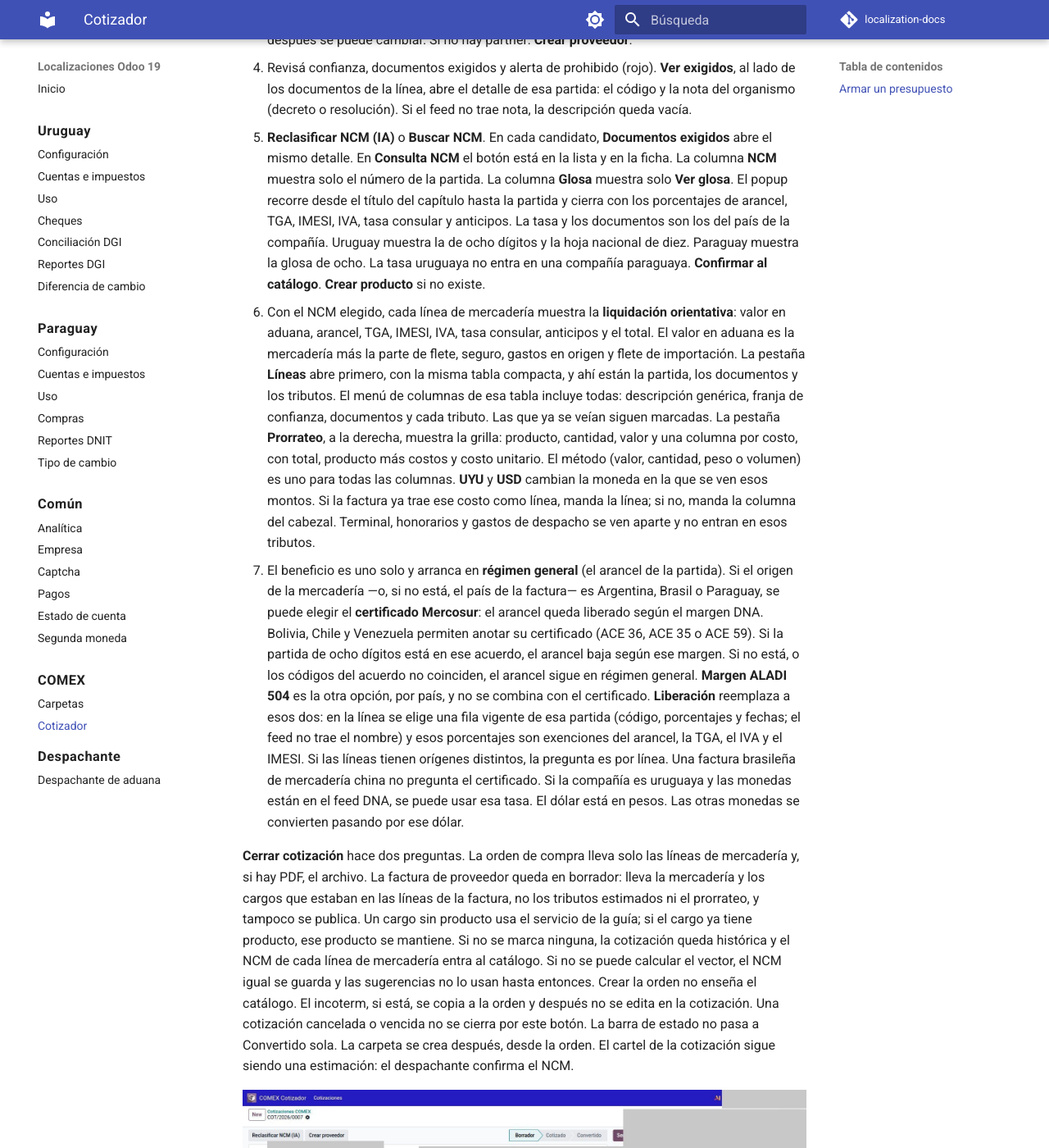
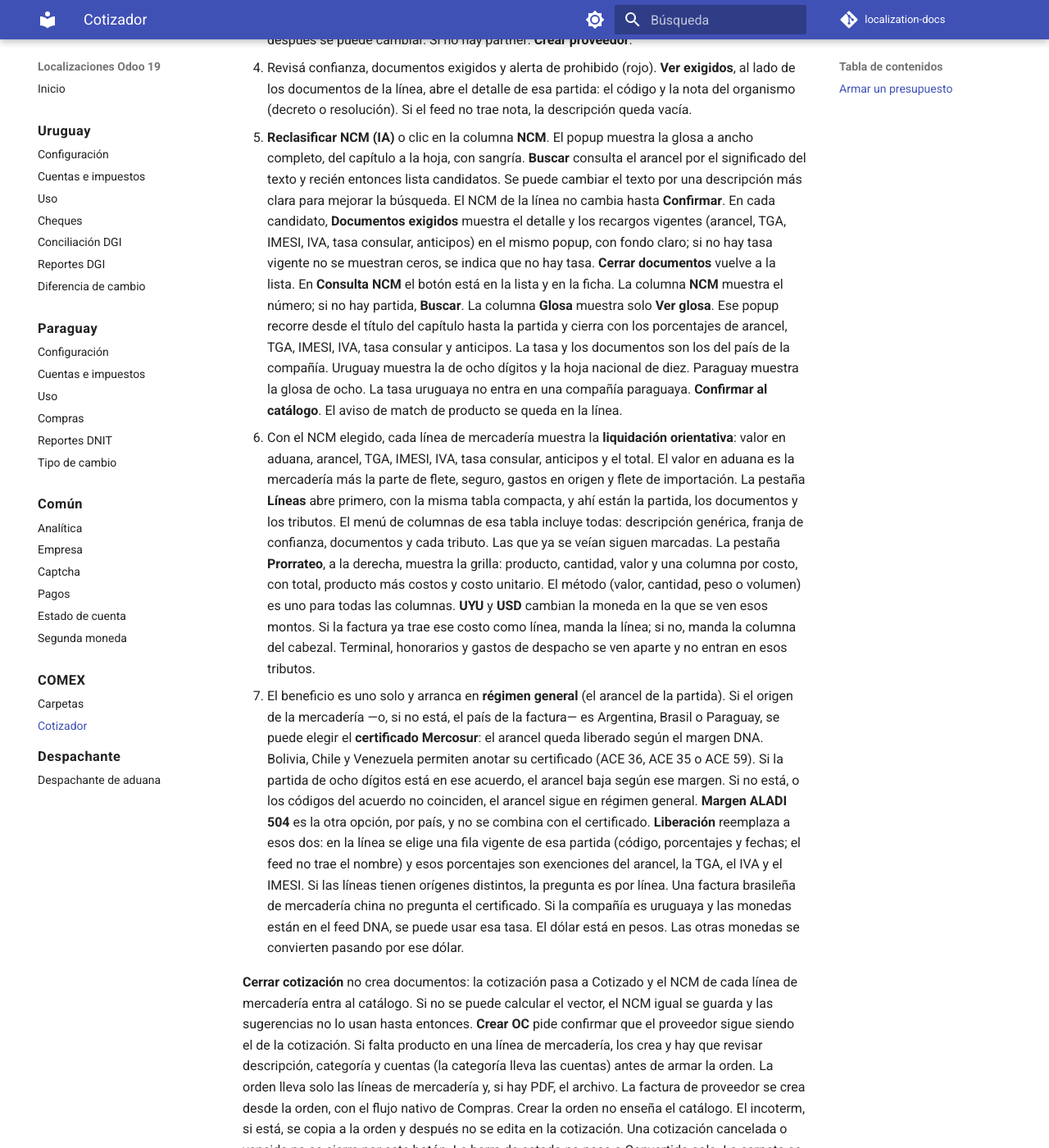
Before and after one commit to Pabloolano/localization-docs, an MkDocs documentation site: the page built from docs/comex/cotizador.md, in a window 1280 px wide and 1400 px high, scrolled down 1264 px. Shown: the whole window at 82% size. Built offline with MkDocs 1.6.1 and Material for MkDocs 9.7.7, drawn with Linux system fonts in a browser that asks for light colours; comment, search, counter and statistics services are not loaded; some of the changed text lies outside the part shown.

Commit message:
docs(comex): cotizador, cierre distinto de la OC
Cerrar no crea la orden. Buscar NCM y recargos van en el mismo popup;
sin tasa vigente no se muestran ceros.

Co-authored-by: Cursor <cursoragent@cursor.com>

```diff
--- a/docs/comex/cotizador.md
+++ b/docs/comex/cotizador.md
@@ -2,9 +2,9 @@
 
 Módulo `comex_quote` (en implementación: el circuito de UI ya está; la IA y el catálogo NCM se siguen afinando).
 
-`Comex → Cotización → Cotizaciones`. Catálogo: **Consulta NCM**. No es una app aparte: vive dentro de Comex.
+`Comex → Cotización → Cotizaciones`. Catálogo: **Consulta NCM**, agrupado por la **partida de 4 dígitos**; cada grupo se despliega para ver las aperturas. No es una app aparte: vive dentro de Comex.
 
-**Cerrar cotización** pregunta si se crea la orden de compra y si se crea la factura de proveedor en borrador. Si no se marca ninguna, la cotización queda histórica y se guarda el NCM de cada línea de mercadería.
+**Cerrar cotización** deja la cotización histórica y guarda el NCM de cada línea de mercadería. No crea la orden de compra. **Crear OC** aparece después del cierre.
 
 La glosa, la tasa y los documentos son los del país de la compañía. Uruguay muestra la glosa de ocho dígitos y, si el código tiene diez, la hoja nacional. Paraguay muestra la glosa de ocho. La tasa y los documentos de Uruguay no se usan en una compañía paraguaya.
 
@@ -18,11 +18,11 @@ La glosa, la tasa y los documentos son los del país de la compañía. Uruguay m
 2. **Continuar** — wizard de costos (flete, seguro, gastos origen/terminal/línea, flete importación, honorario, despacho). Una línea tipeada, sin PDF, entra por el mismo wizard: guarda los costos y no extrae. Con PDF, **Procesar** lee la factura y muestra moneda, fecha, incoterm y líneas. El incoterm se toma del término impreso (FOB, CIF u otro) y se puede cambiar hasta que exista la orden. La clasificación sigue en la cotización, una partida por vez: primero el capítulo de 4 dígitos y después la hoja dentro de ese capítulo. Si la similitud del texto apunta a otra partida, la línea queda marcada para revisar.
 3. La IA extrae líneas y sugiere NCM. La moneda queda vacía hasta que la factura la trae; después se puede cambiar. Si no hay partner: **Crear proveedor**.
 4. Revisá confianza, documentos exigidos y alerta de prohibido (rojo). **Ver exigidos**, al lado de los documentos de la línea, abre el detalle de esa partida: el código y la nota del organismo (decreto o resolución). Si el feed no trae nota, la descripción queda vacía.
-5. **Reclasificar NCM (IA)** o **Buscar NCM**. En cada candidato, **Documentos exigidos** abre el mismo detalle. En **Consulta NCM** el botón está en la lista y en la ficha. La columna **NCM** muestra solo el número de la partida. La columna **Glosa** muestra solo **Ver glosa**. El popup recorre desde el título del capítulo hasta la partida y cierra con los porcentajes de arancel, TGA, IMESI, IVA, tasa consular y anticipos. La tasa y los documentos son los del país de la compañía. Uruguay muestra la de ocho dígitos y la hoja nacional de diez. Paraguay muestra la glosa de ocho. La tasa uruguaya no entra en una compañía paraguaya. **Confirmar al catálogo**. **Crear producto** si no existe.
+5. **Reclasificar NCM (IA)** o clic en la columna **NCM**. El popup muestra la glosa a ancho completo, del capítulo a la hoja, con sangría. **Buscar** consulta el arancel por el significado del texto y recién entonces lista candidatos. Se puede cambiar el texto por una descripción más clara para mejorar la búsqueda. El NCM de la línea no cambia hasta **Confirmar**. En cada candidato, **Documentos exigidos** muestra el detalle y los recargos vigentes (arancel, TGA, IMESI, IVA, tasa consular, anticipos) en el mismo popup, con fondo claro; si no hay tasa vigente no se muestran ceros, se indica que no hay tasa. **Cerrar documentos** vuelve a la lista. En **Consulta NCM** el botón está en la lista y en la ficha. La columna **NCM** muestra el número; si no hay partida, **Buscar**. La columna **Glosa** muestra solo **Ver glosa**. Ese popup recorre desde el título del capítulo hasta la partida y cierra con los porcentajes de arancel, TGA, IMESI, IVA, tasa consular y anticipos. La tasa y los documentos son los del país de la compañía. Uruguay muestra la de ocho dígitos y la hoja nacional de diez. Paraguay muestra la glosa de ocho. La tasa uruguaya no entra en una compañía paraguaya. **Confirmar al catálogo**. El aviso de match de producto se queda en la línea.
 6. Con el NCM elegido, cada línea de mercadería muestra la **liquidación orientativa**: valor en aduana, arancel, TGA, IMESI, IVA, tasa consular, anticipos y el total. El valor en aduana es la mercadería más la parte de flete, seguro, gastos en origen y flete de importación. La pestaña **Líneas** abre primero, con la misma tabla compacta, y ahí están la partida, los documentos y los tributos. El menú de columnas de esa tabla incluye todas: descripción genérica, franja de confianza, documentos y cada tributo. Las que ya se veían siguen marcadas. La pestaña **Prorrateo**, a la derecha, muestra la grilla: producto, cantidad, valor y una columna por costo, con total, producto más costos y costo unitario. El método (valor, cantidad, peso o volumen) es uno para todas las columnas. **UYU** y **USD** cambian la moneda en la que se ven esos montos. Si la factura ya trae ese costo como línea, manda la línea; si no, manda la columna del cabezal. Terminal, honorarios y gastos de despacho se ven aparte y no entran en esos tributos.
 7. El beneficio es uno solo y arranca en **régimen general** (el arancel de la partida). Si el origen de la mercadería —o, si no está, el país de la factura— es Argentina, Brasil o Paraguay, se puede elegir el **certificado Mercosur**: el arancel queda liberado según el margen DNA. Bolivia, Chile y Venezuela permiten anotar su certificado (ACE 36, ACE 35 o ACE 59). Si la partida de ocho dígitos está en ese acuerdo, el arancel baja según ese margen. Si no está, o los códigos del acuerdo no coinciden, el arancel sigue en régimen general. **Margen ALADI 504** es la otra opción, por país, y no se combina con el certificado. **Liberación** reemplaza a esos dos: en la línea se elige una fila vigente de esa partida (código, porcentajes y fechas; el feed no trae el nombre) y esos porcentajes son exenciones del arancel, la TGA, el IVA y el IMESI. Si las líneas tienen orígenes distintos, la pregunta es por línea. Una factura brasileña de mercadería china no pregunta el certificado. Si la compañía es uruguaya y las monedas están en el feed DNA, se puede usar esa tasa. El dólar está en pesos. Las otras monedas se convierten pasando por ese dólar.
 
-**Cerrar cotización** hace dos preguntas. La orden de compra lleva solo las líneas de mercadería y, si hay PDF, el archivo. La factura de proveedor queda en borrador: lleva la mercadería y los cargos que estaban en las líneas de la factura, no los tributos estimados ni el prorrateo, y tampoco se publica. Un cargo sin producto usa el servicio de la guía; si el cargo ya tiene producto, ese producto se mantiene. Si no se marca ninguna, la cotización queda histórica y el NCM de cada línea de mercadería entra al catálogo. Si no se puede calcular el vector, el NCM igual se guarda y las sugerencias no lo usan hasta entonces. Crear la orden no enseña el catálogo. El incoterm, si está, se copia a la orden y después no se edita en la cotización. Una cotización cancelada o vencida no se cierra por este botón. La barra de estado no pasa a Convertido sola. La carpeta se crea después, desde la orden. El cartel de la cotización sigue siendo una estimación: el despachante confirma el NCM.
+**Cerrar cotización** no crea documentos: la cotización pasa a Cotizado y el NCM de cada línea de mercadería entra al catálogo. Si no se puede calcular el vector, el NCM igual se guarda y las sugerencias no lo usan hasta entonces. **Crear OC** pide confirmar que el proveedor sigue siendo el de la cotización. Si falta producto en una línea de mercadería, los crea y hay que revisar descripción, categoría y cuentas (la categoría lleva las cuentas) antes de armar la orden. La orden lleva solo las líneas de mercadería y, si hay PDF, el archivo. La factura de proveedor se crea desde la orden, con el flujo nativo de Compras. Crear la orden no enseña el catálogo. El incoterm, si está, se copia a la orden y después no se edita en la cotización. Una cotización cancelada o vencida no se cierra por este botón. La barra de estado no pasa a Convertido sola. La carpeta se crea después, desde la orden. El cartel de la cotización sigue siendo una estimación: el despachante confirma el NCM.
 
 ![Cotización: archivo, costos y líneas NCM](img/odoo-cotizacion.jpg)
 
```
